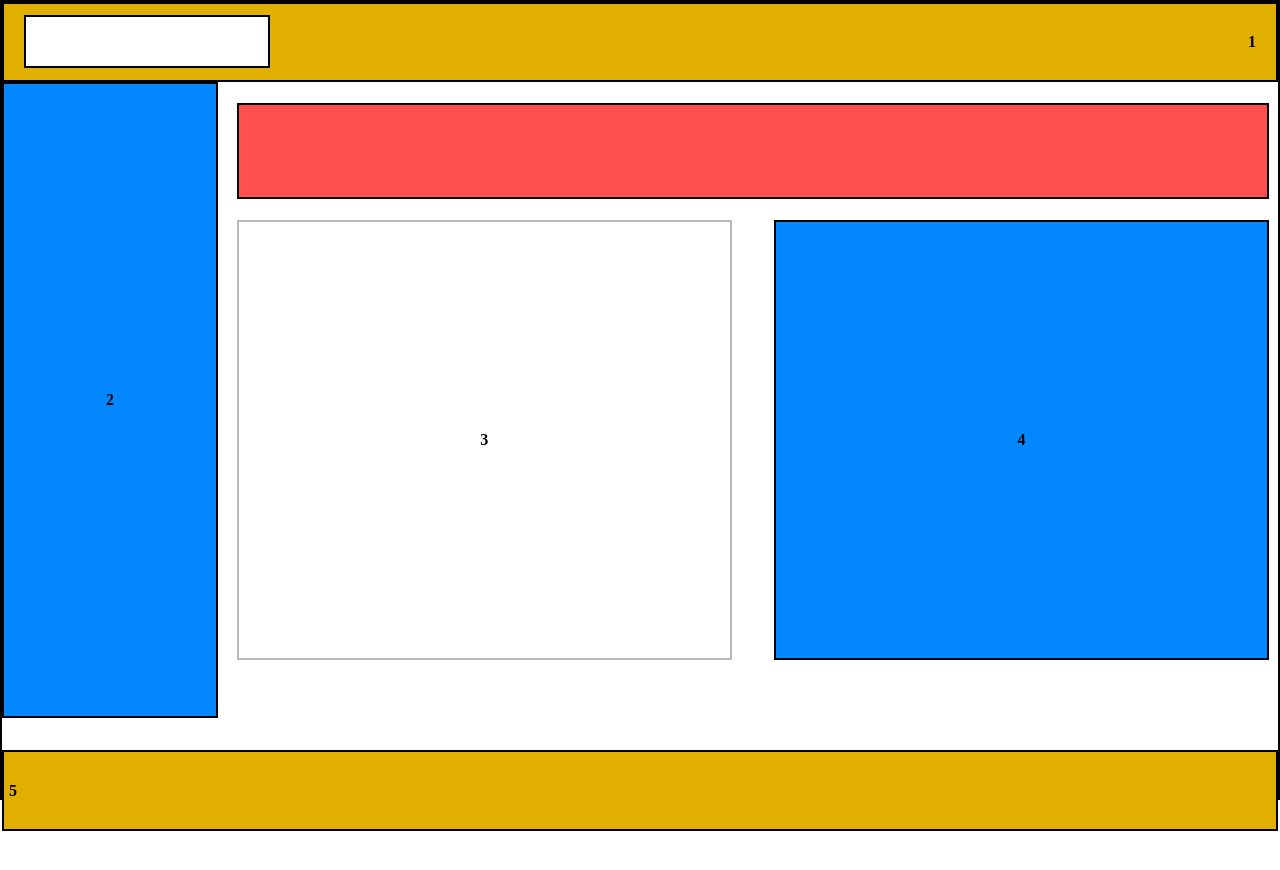
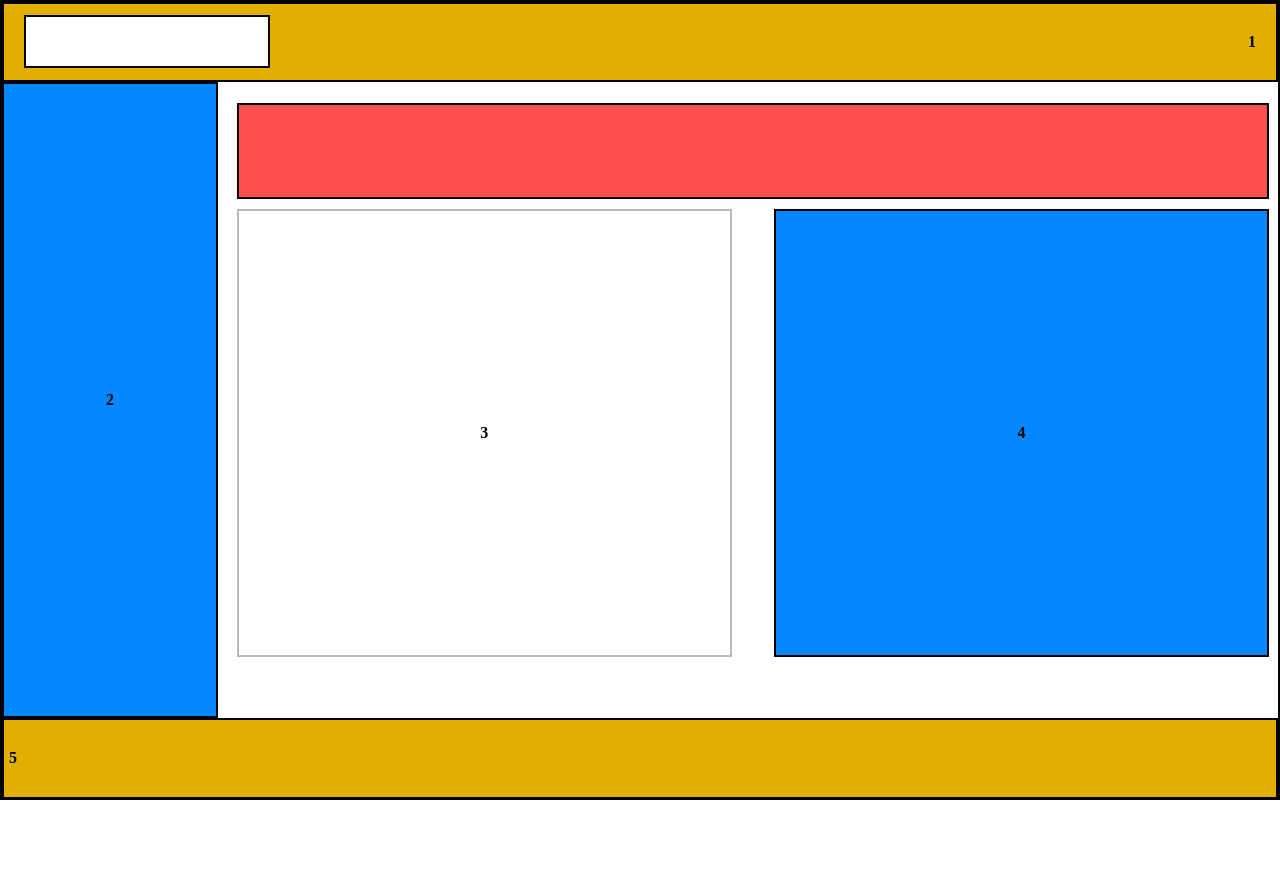
Before and after one commit to bielov1/spunge_block_lab3, a plain HTML site: page index.html in a window 1280 px wide. Drawn offline with Linux system fonts and the light colour scheme.

Commit message:
implement spunge block

```diff
--- a/style.css
+++ b/style.css
@@ -65,15 +65,15 @@
 .bottom_blocks {
     display: flex;
     flex-direction: row;
-    height: 55vh;
-    margin: 2% 2%;
+    height: 56vh;
+    margin: -1% 2%;
     justify-content: space-between;
     align-items: center;
 }
 
 .white_space3 {
     width: 48%;
-    height: 100%;
+    height: 56vh;
     background-color: #fff;
     border: 0.3vh solid #BABABA;
     align-content: center;
@@ -81,7 +81,7 @@
 
 .blue_block4 {
     width: 48%;
-    height: 100%;
+    height: 56vh;
     background-color: #0587FF;
     border: 0.3vh solid #000;
     align-content: center;
@@ -91,7 +91,7 @@
     border: 0.3vh solid #000;
     background-color: #E0AF00;
     height: 10.2%;
-    margin: -10% 0;
+    margin: -20vh 0;
     display: flex;
     justify-content: left;
     align-items: center;
```
